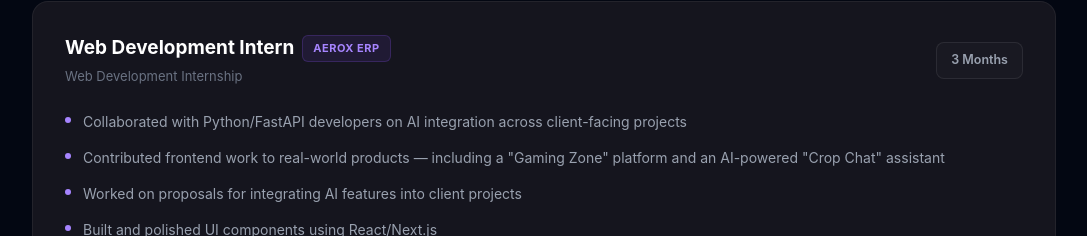
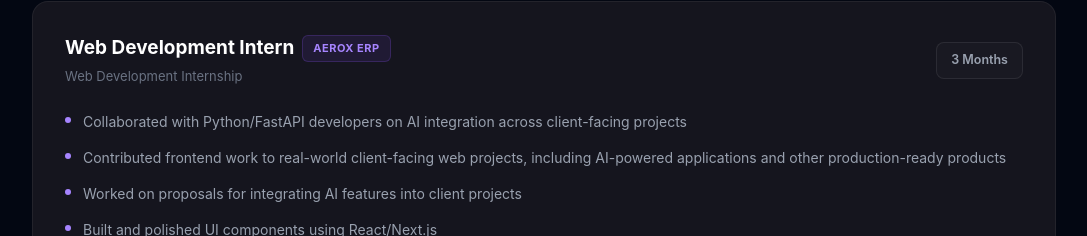
Before and after one commit to Rayan-Ahmed-developer/portfolio, a React app: page / in a window 1280 px wide. Shown: the part 2555-2791 px from the top of the page, without its empty margins (96-1183 px from the left). Built offline with nearby package versions, Linux system fonts and the light colour scheme; the HTML template or start-up script is replaced by a standard one.

Commit message:
fix experience section

```diff
--- a/src/components/Experience.jsx
+++ b/src/components/Experience.jsx
@@ -2,7 +2,7 @@ import { motion } from 'framer-motion'
 
 const highlights = [
   'Collaborated with Python/FastAPI developers on AI integration across client-facing projects',
-  'Contributed frontend work to real-world products — including a "Gaming Zone" platform and an AI-powered "Crop Chat" assistant',
+  'Contributed frontend work to real-world client-facing web projects, including AI-powered applications and other production-ready products',
   'Worked on proposals for integrating AI features into client projects',
   'Built and polished UI components using React/Next.js',
   'Handled day-to-day communication and coordination across teams',
```
